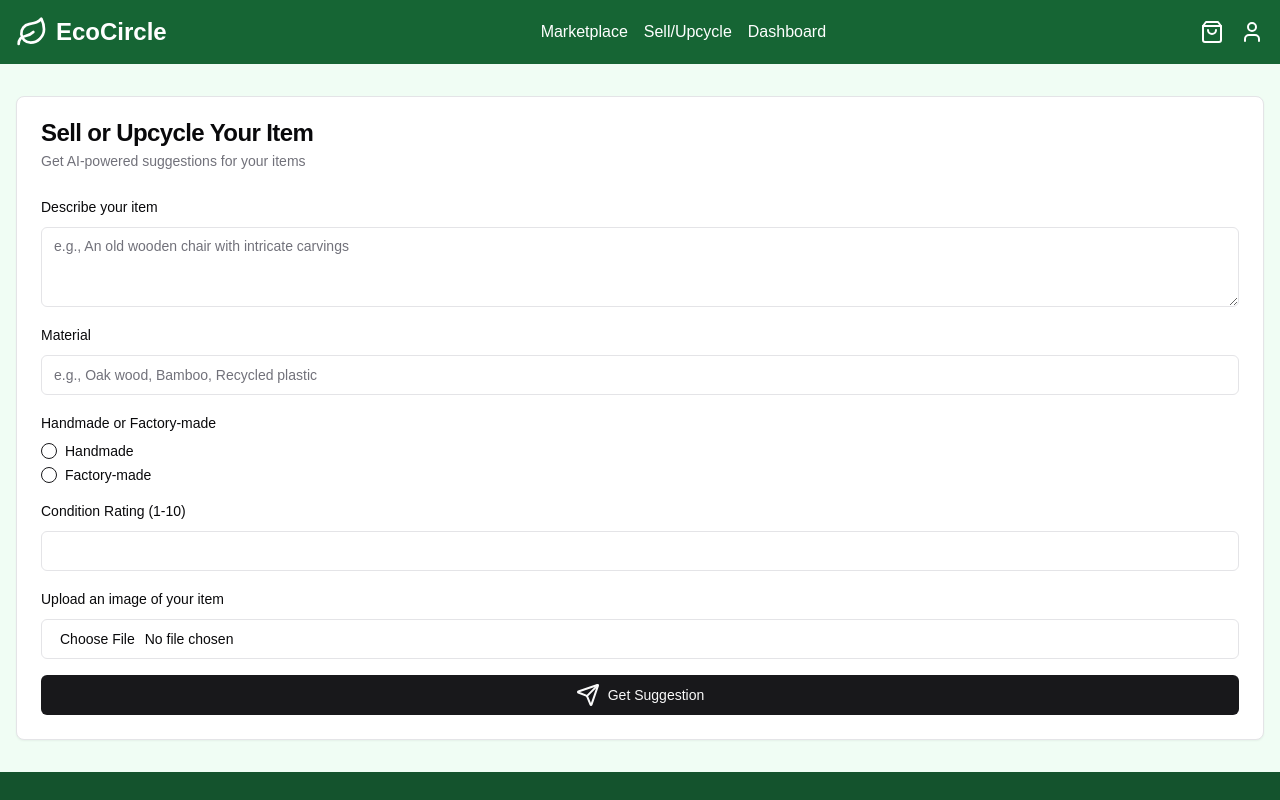
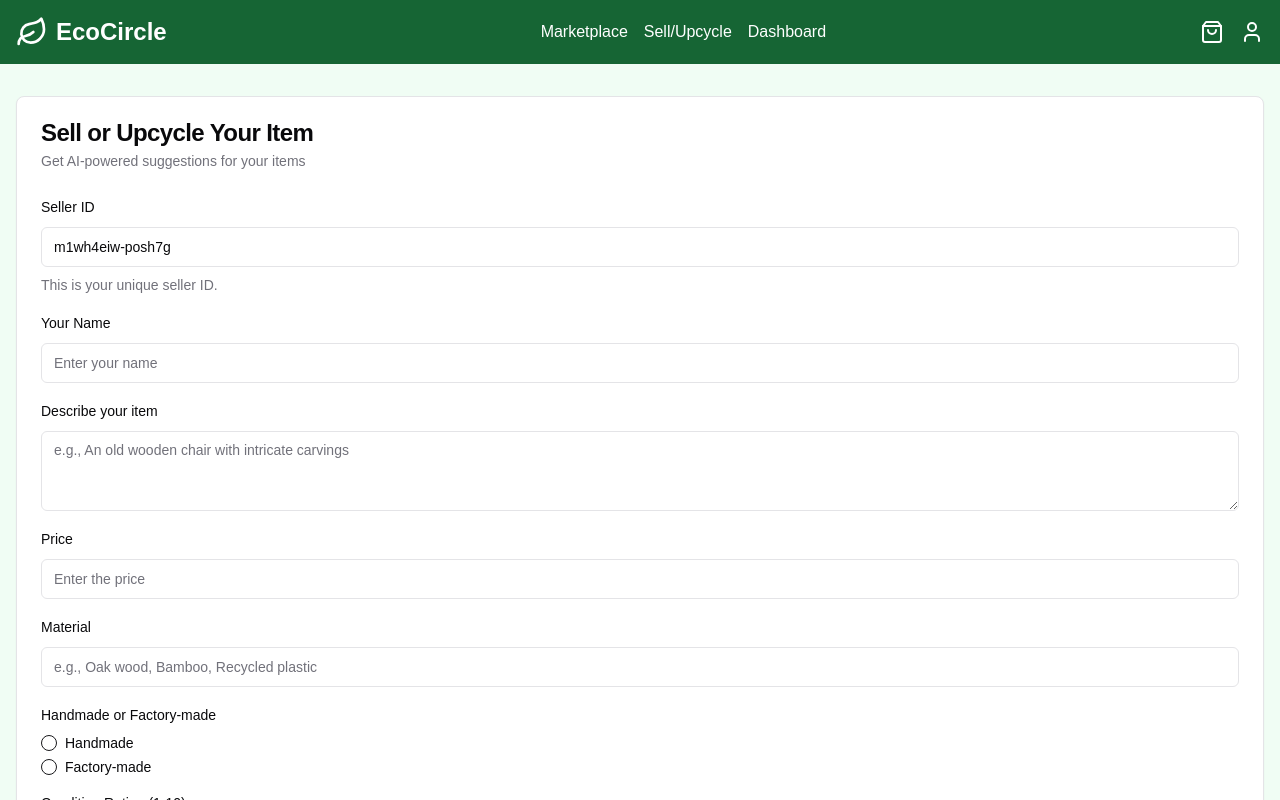
Before and after one commit to dikpaal/ecocircle, a Next.js app in the folder cic/: page /sell in a window 1280 px wide. Shown: the top 800 px of the page. Built offline with nearby package versions, Linux system fonts and the light colour scheme.

Commit message:
posting data into sellers dynamo db

```diff
--- a/cic/src/components/Sell.tsx
+++ b/cic/src/components/Sell.tsx
@@ -23,6 +23,16 @@ export default function SellerForm() {
   // const [sustainabilityScore, setSustainabilityScore] = useState(0)
   const sustainabilityScore = 60
   const [loading, setLoading] = useState(false)
+  const [sellerName, setSellerName] = useState('')
+  const [price, setPrice] = useState('')
+
+  const generateRandomId = () => {
+    const timestamp = Date.now().toString(36);
+    const randomStr = Math.random().toString(36).substring(2, 8);
+    return `${timestamp}-${randomStr}`;
+  };
+
+  const sellerId = generateRandomId();
 
   const handleInitialSubmit = async (e) => {
     e.preventDefault()
@@ -136,11 +146,59 @@ export default function SellerForm() {
     { id: 3, name: 'Carol Sustain', avatar: '/placeholder.svg?height=40&width=40', offer: 55 },
   ]
 
+  const publishToMarketplace = async () => {
+    try {
+      const response = await fetch("https://kxo7vlqqf3.execute-api.us-west-2.amazonaws.com/v1", {
+        method: 'POST',
+        headers: {
+          'Content-Type': 'application/json',
+        },
+        body: JSON.stringify({
+          Seller_id: sellerId,
+          name: sellerName,
+          description: itemDescription,
+          image: image,
+          price: price
+        }),
+      });
+
+      if (!response.ok) {
+        throw new Error(`HTTP error! status: ${response.status}`);
+      }
+
+      const result = await response.json();
+      console.log("Item published successfully:", result);
+      setStep(3);  // Move to the "Published" step
+    } catch (error) {
+      console.error("Error publishing item:", error);
+      // Handle the error appropriately (e.g., show an error message to the user)
+    }
+  };
+
   const renderStep = () => {
     switch (step) {
       case 0:
         return (
           <form onSubmit={handleInitialSubmit} className="space-y-4">
+            <div className="space-y-2">
+              <Label htmlFor="sellerId">Seller ID</Label>
+              <Input
+                id="sellerId"
+                value={sellerId}
+                readOnly
+              />
+              <p className="text-sm text-muted-foreground">This is your unique seller ID.</p>
+            </div>
+            <div className="space-y-2">
+              <Label htmlFor="sellerName">Your Name</Label>
+              <Input
+                id="sellerName"
+                placeholder="Enter your name"
+                value={sellerName}
+                onChange={(e) => setSellerName(e.target.value)}
+                required
+              />
+            </div>
             <div className="space-y-2">
               <Label htmlFor="itemDescription">Describe your item</Label>
               <Textarea
@@ -148,6 +206,17 @@ export default function SellerForm() {
                 placeholder="e.g., An old wooden chair with intricate carvings"
                 value={itemDescription}
                 onChange={(e) => setItemDescription(e.target.value)}
+                required
+              />
+            </div>
+            <div className="space-y-2">
+              <Label htmlFor="price">Price</Label>
+              <Input
+                id="price"
+                type="number"
+                placeholder="Enter the price"
+                value={price}
+                onChange={(e) => setPrice(e.target.value)}
                 required
               />
             </div>
@@ -241,7 +310,7 @@ export default function SellerForm() {
                 </CardContent>
               </Card>
             ))}
-            <Button className="w-full" variant="secondary" onClick={() => setStep(3)}>
+            <Button className="w-full" variant="secondary" onClick={publishToMarketplace}>
               <ShoppingBag className="mr-2" />
               Publish on Marketplace
             </Button>
```
